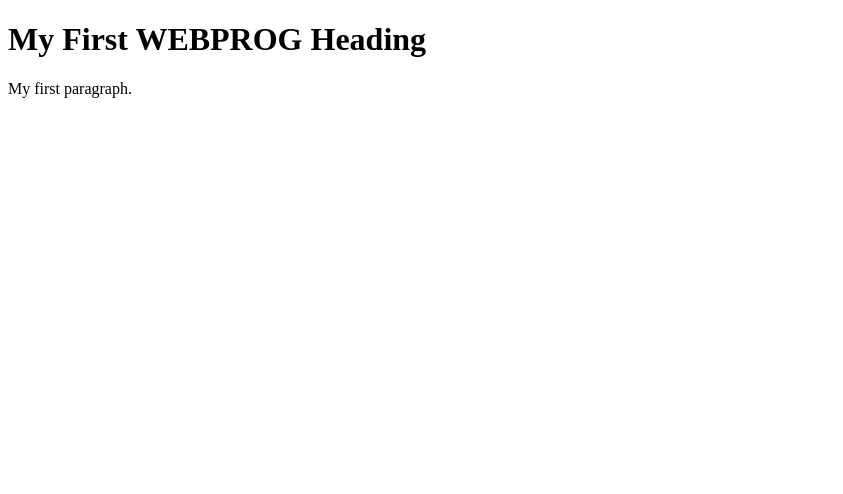
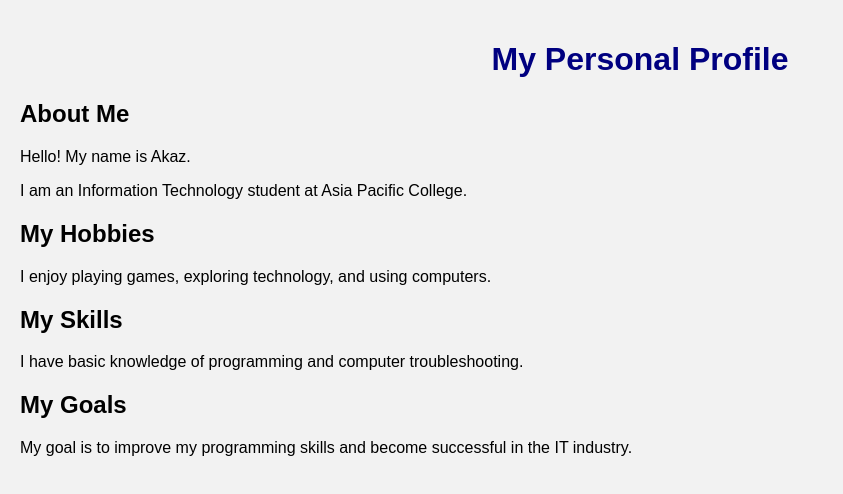
Before and after one commit to APChades/webprog-CS251_IT253-html-lessons, a plain HTML site: page home /index.html in a window 1280 px wide. Shown: the whole page, without its empty margins (0-843 px from the left). Drawn offline with Linux system fonts and the light colour scheme; files that its build step writes are made by us from their sources.

Commit message:
Revise index.html for personal profile layout
Updated the title and added sections for personal profile, hobbies, skills, and goals.

```diff
--- a/home /index.html
+++ b/home /index.html
@@ -1,12 +1,37 @@
 <!DOCTYPE html>
 <html>
 <head>
-    <title>Page Title</title>
+    <title>My Personal Profile</title>
+    <link rel="stylesheet" href="style.css">
 </head>
 <body>
 
-    <h1>My First WEBPROG Heading</h1>
-    <p>My first paragraph.</p>
+    <h1>My Personal Profile</h1>
+
+    <div class="container">
+
+        <div class="profile">
+            <h2>About Me</h2>
+            <p>Hello! My name is Akaz.</p>
+            <p>I am an Information Technology student at Asia Pacific College.</p>
+        </div>
+
+        <div class="profile">
+            <h2>My Hobbies</h2>
+            <p>I enjoy playing games, exploring technology, and using computers.</p>
+        </div>
+
+        <div class="profile">
+            <h2>My Skills</h2>
+            <p>I have basic knowledge of programming and computer troubleshooting.</p>
+        </div>
+
+        <div class="profile">
+            <h2>My Goals</h2>
+            <p>My goal is to improve my programming skills and become successful in the IT industry.</p>
+        </div>
+
+    </div>
 
 </body>
 </html>
```
